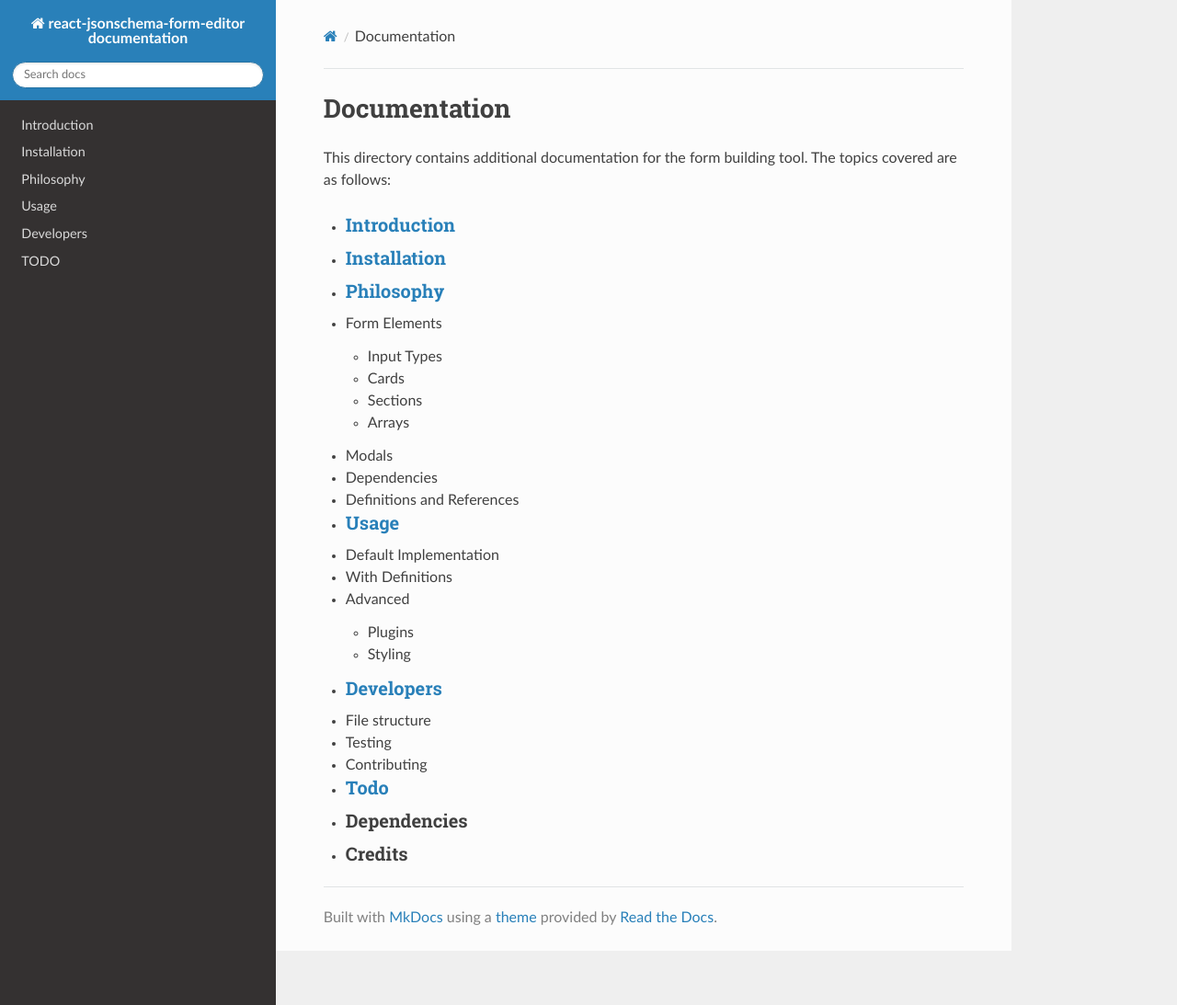
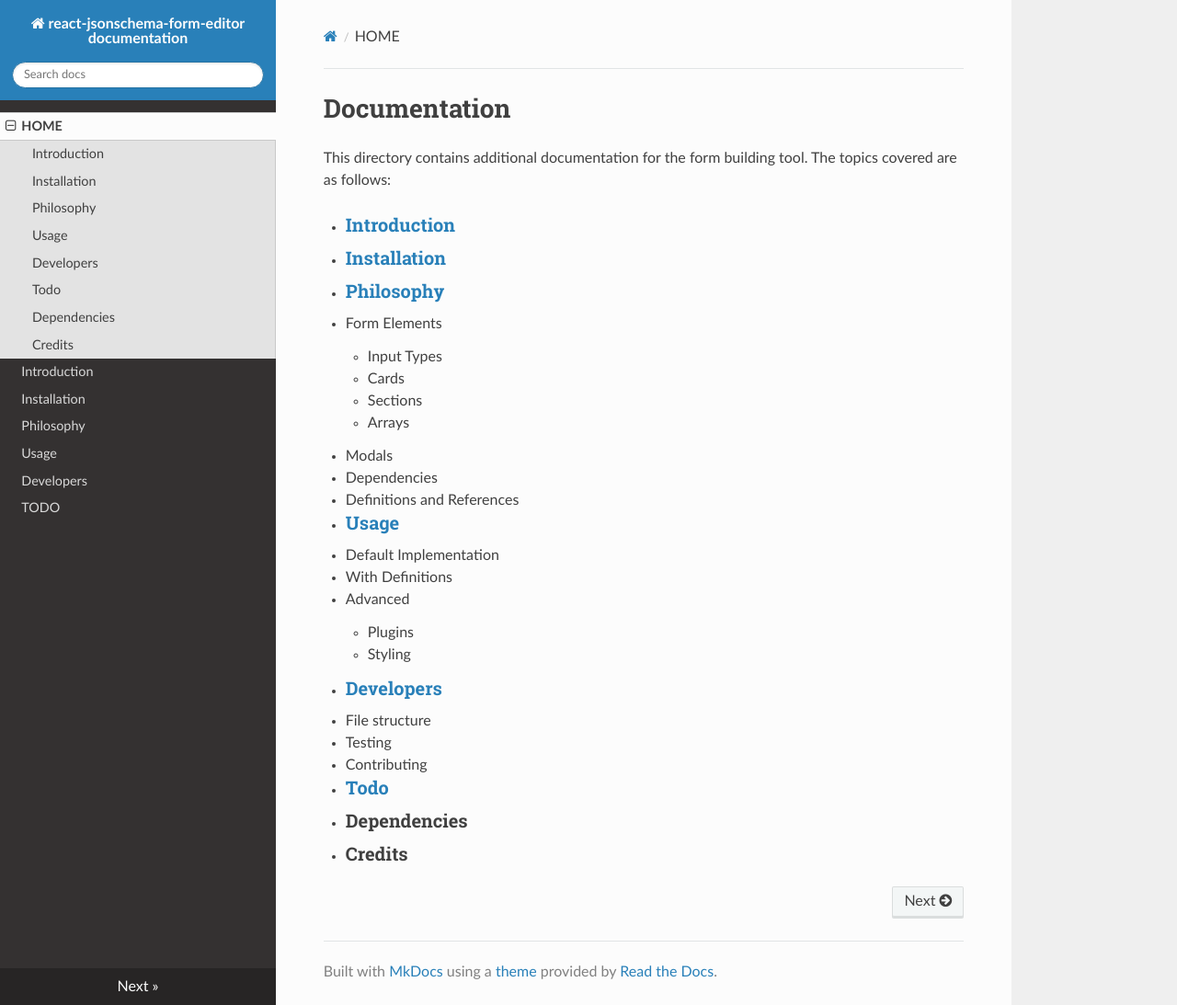
Before and after one commit to ginkgobioworks/react-json-schema-form-builder, an MkDocs documentation site: the page built from docs/index.md, in a window 1280 px wide and 1093 px high. Shown: the whole window at 92% size. Built offline with MkDocs 1.6.1, drawn with Linux system fonts in a browser that asks for light colours; nearby versions of some CDN libraries; part of the change alters nothing that is shown.

Commit message:
root directory

```diff
--- a/mkdocs.yml
+++ b/mkdocs.yml
@@ -5,6 +5,7 @@ theme: readthedocs
 extra_javascript: []
 
 nav:
+  - HOME: index.md
   - Introduction: Introduction.md
   - Installation: Installation.md
   - Philosophy: Philosophy.md
```
